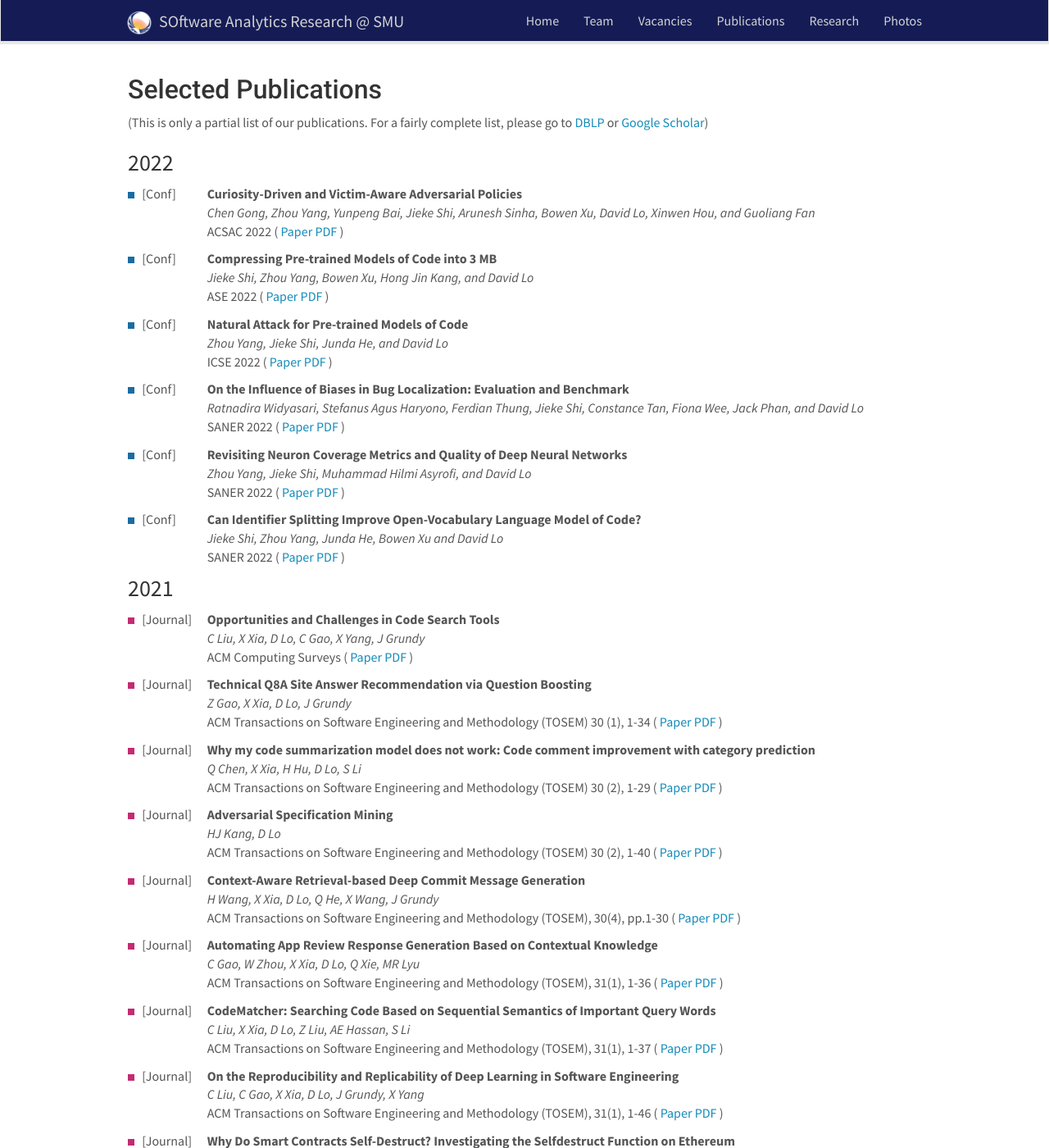
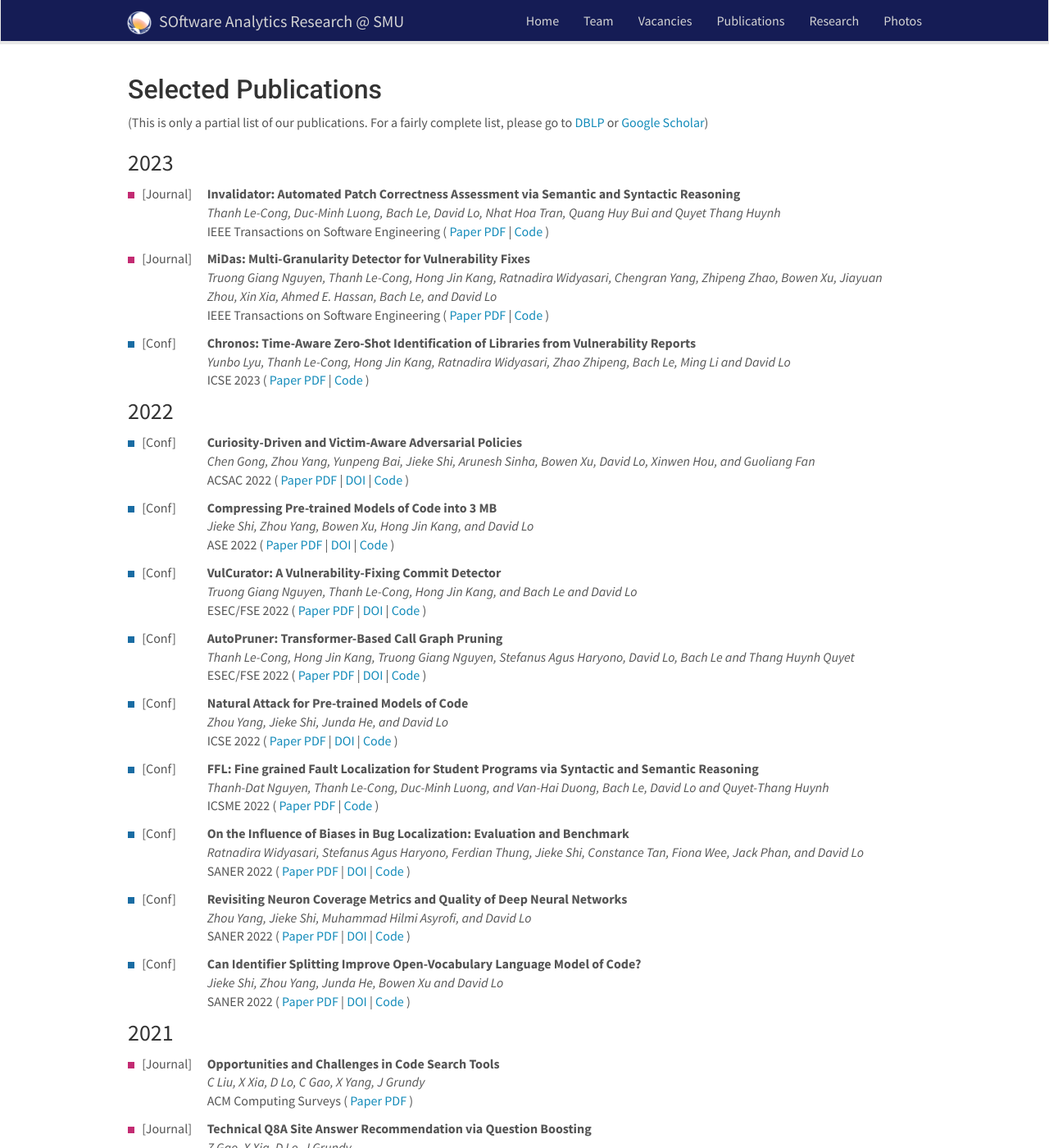
Before and after one commit to soarsmu/soarsmu.github.io, a Jekyll site: the page built from _pages/publications.md, in a window 1280 px wide and 1400 px high. Shown: the whole window at 82% size. Built offline with Jekyll 4.4.1, drawn with Linux system fonts in a browser that asks for light colours; nearby versions of some CDN libraries.

Commit message:
pubs: add 6 papers

```diff
--- a/_data/publist.yml
+++ b/_data/publist.yml
@@ -1,3 +1,47 @@
+- title: 'VulCurator: A Vulnerability-Fixing Commit Detector'
+  authors: Truong Giang Nguyen, Thanh Le-Cong, Hong Jin Kang, and Bach Le and David Lo
+  publisher: ESEC/FSE 2022
+  year: 2022
+  type: Conference
+  doi: https://doi.org/10.1145/3540250.3558936
+  code: https://github.com/ntgiang71096/VFDetector
+  pdf: VulCurator.pdf
+- title: 'AutoPruner: Transformer-Based Call Graph Pruning'
+  authors: Thanh Le-Cong, Hong Jin Kang, Truong Giang Nguyen, Stefanus Agus Haryono, David Lo, Bach Le and Thang Huynh Quyet
+  publisher: ESEC/FSE 2022
+  type: Conference
+  year: 2022
+  doi: https://doi.org/10.1145/3540250.3549175
+  code: https://github.com/soarsmu/AutoPruner
+  pdf: FSE_AutoPruner.pdf
+- title: 'Chronos: Time-Aware Zero-Shot Identification of Libraries from Vulnerability Reports'
+  authors: Yunbo Lyu, Thanh Le-Cong, Hong Jin Kang, Ratnadira Widyasari, Zhao Zhipeng, Bach Le, Ming Li and David Lo
+  publisher: ICSE 2023
+  type: Conference
+  year: 2023
+  code: https://github.com/soarsmu/Chronos
+  pdf: ICSE_Chronos.pdf
+- title:  'Invalidator: Automated Patch Correctness Assessment via Semantic and Syntactic Reasoning'
+  authors: Thanh Le-Cong, Duc-Minh Luong, Bach Le, David Lo, Nhat Hoa Tran, Quang Huy Bui and Quyet Thang Huynh
+  publisher: IEEE Transactions on Software Engineering
+  year: 2023
+  type: Journal
+  code: https://github.com/thanhlecongg/Invalidator
+  pdf: TSE_Invalidator.pdf
+- title: 'MiDas: Multi-Granularity Detector for Vulnerability Fixes'
+  authors: Truong Giang Nguyen, Thanh Le-Cong, Hong Jin Kang, Ratnadira Widyasari, Chengran Yang, Zhipeng Zhao, Bowen Xu, Jiayuan Zhou, Xin Xia, Ahmed E. Hassan, Bach Le, and David Lo
+  publisher: IEEE Transactions on Software Engineering
+  year: 2023
+  type: Journal
+  code: https://github.com/soarsmu/midas
+  pdf: TSE_MiDas.pdf
+- title: 'FFL: Fine grained Fault Localization for Student Programs via Syntactic and Semantic Reasoning'
+  authors: Thanh-Dat Nguyen, Thanh Le-Cong, Duc-Minh Luong, and Van-Hai Duong, Bach Le, David Lo and Quyet-Thang Huynh
+  publisher: ICSME 2022
+  type: Conference
+  year: 2022
+  code: https://github.com/FFL2022/FFL
+  pdf: ICSME_FFL.pdf
 - title: "Curiosity-Driven and Victim-Aware Adversarial Policies"
   image:
   description:
@@ -5,8 +49,8 @@
   publisher: ACSAC 2022
   type: Conference
   pdf: ACSAC_Curiosity.pdf
-  doi:
-  code:
+  doi: https://doi.org/10.1145/3564625.3564636
+  code: https://github.com/soarsmu/Curiosity_in_Adversarial_Policy
   highlight:
   news2:
   year: 2022
@@ -17,8 +61,8 @@
   publisher: ASE 2022
   type: Conference
   pdf: ASE_Compressing.pdf
-  doi:
-  code:
+  doi: https://doi.org/10.1145/3551349.3556964
+  code: https://github.com/soarsmu/Compressor
   highlight:
   news2:
   year: 2022
@@ -29,8 +73,8 @@
   publisher: ICSE 2022
   type: Conference
   pdf: ICSE_Natural_Attack.pdf
-  doi:
-  code:
+  doi: https://doi.org/10.1145/3510003.3510146
+  code: https://github.com/soarsmu/attack-pretrain-models-of-code
   highlight:
   news2:
   year: 2022
@@ -41,8 +85,8 @@
   publisher: SANER 2022
   type: Conference
   pdf: saner_bias.pdf
-  doi:
-  code:
+  doi: https://doi.org/10.1109/SANER53432.2022.00027
+  code: https://github.com/soarsmu/Python-Bug-Report-Dataset
   highlight:
   news2:
   year: 2022
@@ -53,8 +97,8 @@
   publisher: SANER 2022
   type: Conference
   pdf: SANER_revisting.pdf
-  doi:
-  code:
+  doi: https://doi.org/10.1109/SANER53432.2022.00056
+  code: https://github.com/soarsmu/Revisiting_Neuron_Coverage
   highlight:
   news2:
   year: 2022
@@ -65,8 +109,8 @@
   publisher: SANER 2022
   type: Conference
   pdf: saner_identifier.pdf
-  doi:
-  code:
+  doi: https://doi.org/10.1109/SANER53432.2022.00130
+  code: https://github.com/soarsmu/CodeNLM
   highlight:
   news2:
   year: 2022
```
Also changed, not shown: 14 other files.
